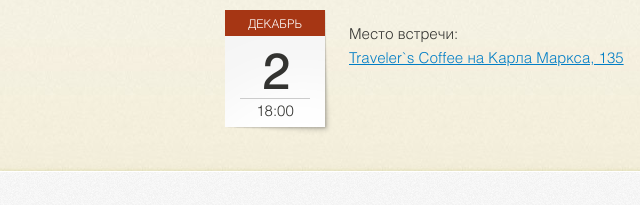
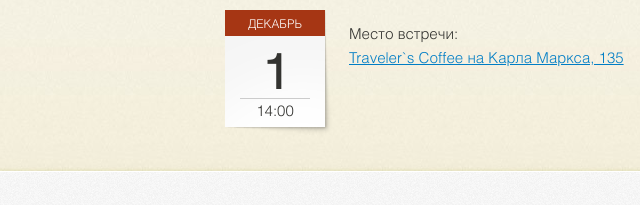
Before and after one commit to krasdevmeetup/krasdevmeetup.github.io, a plain HTML site: page index.html in a window 1280 px wide. Shown: the part 358-563 px from the top of the page, 115-755 px from the left. Drawn offline with Linux system fonts and the light colour scheme.

Commit message:
Change time of the next meetup

```diff
--- a/index.html
+++ b/index.html
@@ -33,7 +33,7 @@
         <div class="date">
           <span class="month"></span>
           <span class="day"></span>
-          <span class="time">18:00</span>
+          <span class="time">14:00</span>
         </div>
 
         <!--<p>Тема и место следующей встречи находится в обсуждении.
@@ -52,7 +52,7 @@
     // Calculate next meetup date
     var months = ['Январь', 'Февраль', 'Март', 'Апрель', 'Май', 'Июнь', 'Июль', 'Август', 'Сентябрь', 'Октябрь', 'Ноябрь', 'Декабрь'];
     var upcoming = new Date();
-    while (upcoming.getDay() !== 0)
+    while (upcoming.getDay() !== 6)
       upcoming.setDate(upcoming.getDate() + 1);
     document.querySelector('#upcoming .month').innerHTML = months[upcoming.getMonth()].toUpperCase();
     document.querySelector('#upcoming .day').innerHTML = upcoming.getDate();
```
